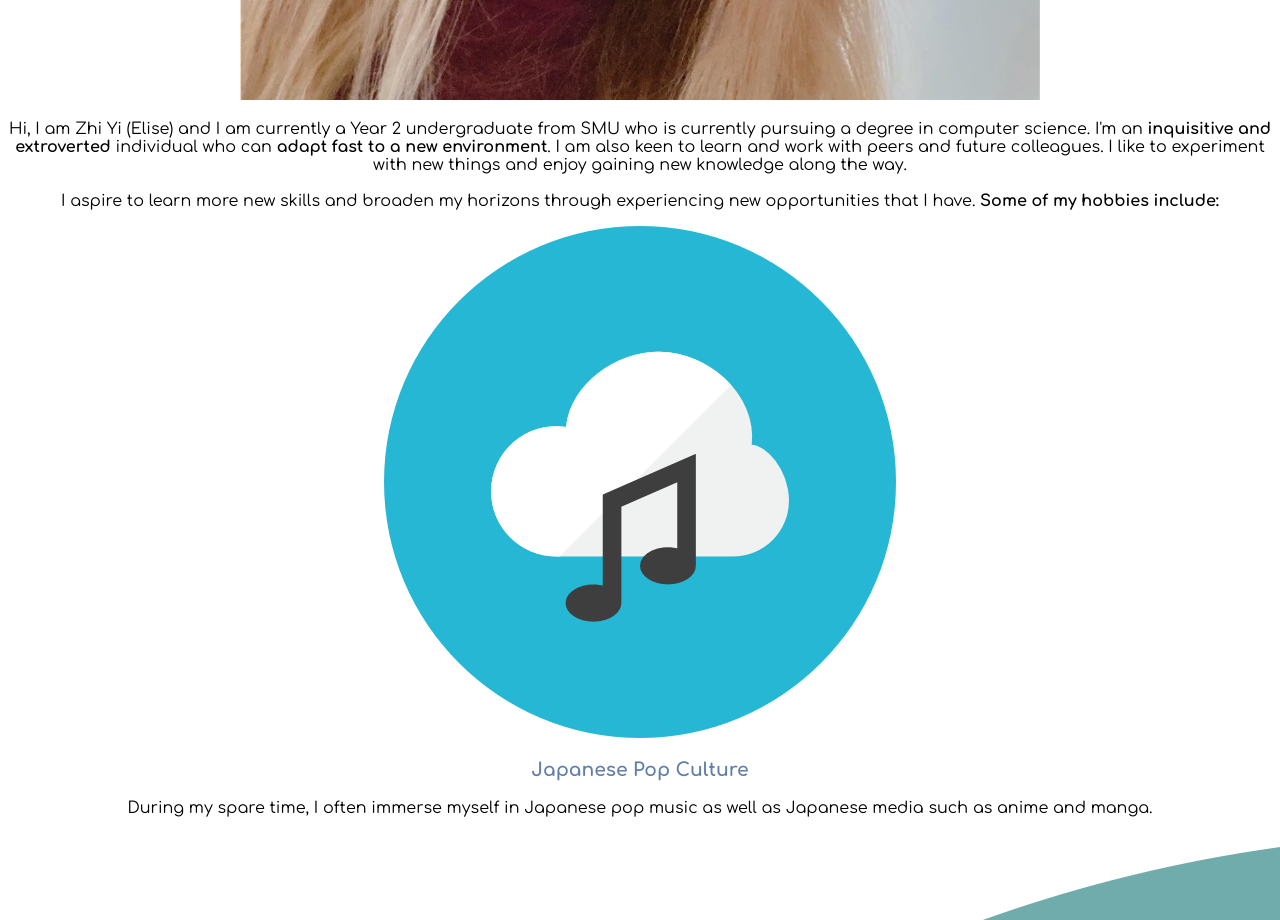
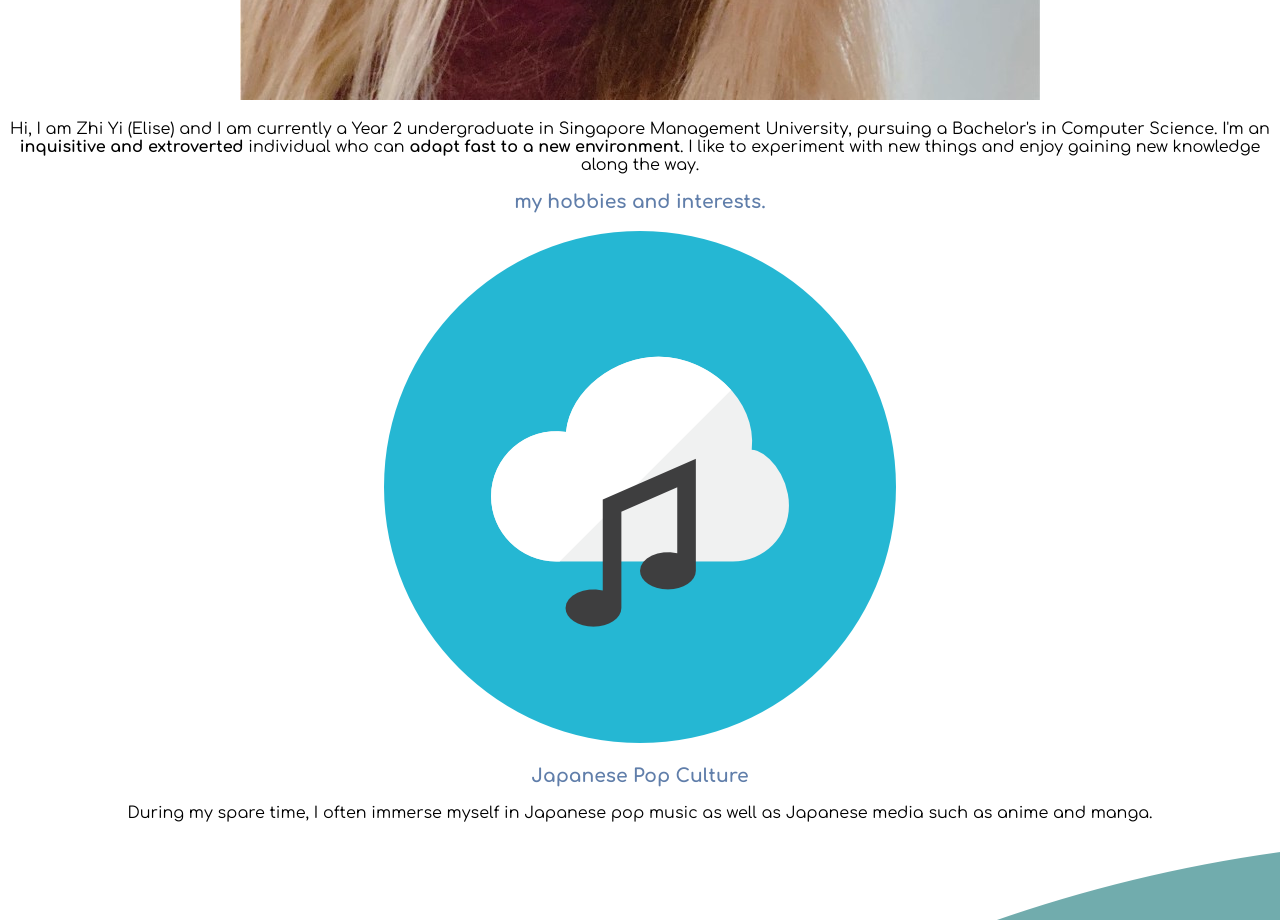
Before and after one commit to zhiyisoh/portfolio, a plain HTML site: page index.html in a window 1280 px wide. Shown: the part 1340-2260 px from the top of the page. Drawn offline with Linux system fonts and the light colour scheme.

Commit message:
Update index.html

```diff
--- a/index.html
+++ b/index.html
@@ -52,18 +52,14 @@
 
                 <img src="images/profilepic.jfif" alt="" id="profilepic">
 
-                <p class="about-para">Hi, I am Zhi Yi (Elise) and I am currently a Year 2 undergraduate from SMU who is
-                    currently pursuing a
-                    degree in computer science. I'm an <strong>inquisitive and extroverted</strong> individual who can
-                    <strong>
-                        adapt fast to a new environment</strong>. I am also keen to learn and work with peers and future
-                    colleagues. I like to experiment
-                    with new things and enjoy gaining new knowledge along the way.
-                    <br><br>
-                    I aspire to learn more new skills and broaden my horizons through experiencing new opportunities
-                    that I
-                    have. <strong>Some of my hobbies include:</strong>
-                </p>
+                 <p class="about-para">Hi, I am Zhi Yi (Elise) and I am currently a Year 2 undergraduate in Singapore Management University, pursuing a Bachelor's in Computer Science.
+                    I'm an <strong>inquisitive and extroverted</strong> individual who can
+                 <strong>
+                     adapt fast to a new environment</strong>. I like to experiment
+                 with new things and enjoy gaining new knowledge along the way.
+             </p>
+
+             <h3>my hobbies and interests.</h3>
 
                 <div class="j-music">
                     <img src="images/music-icon-download-10.jpg" alt="music" id="music-icon">
```
